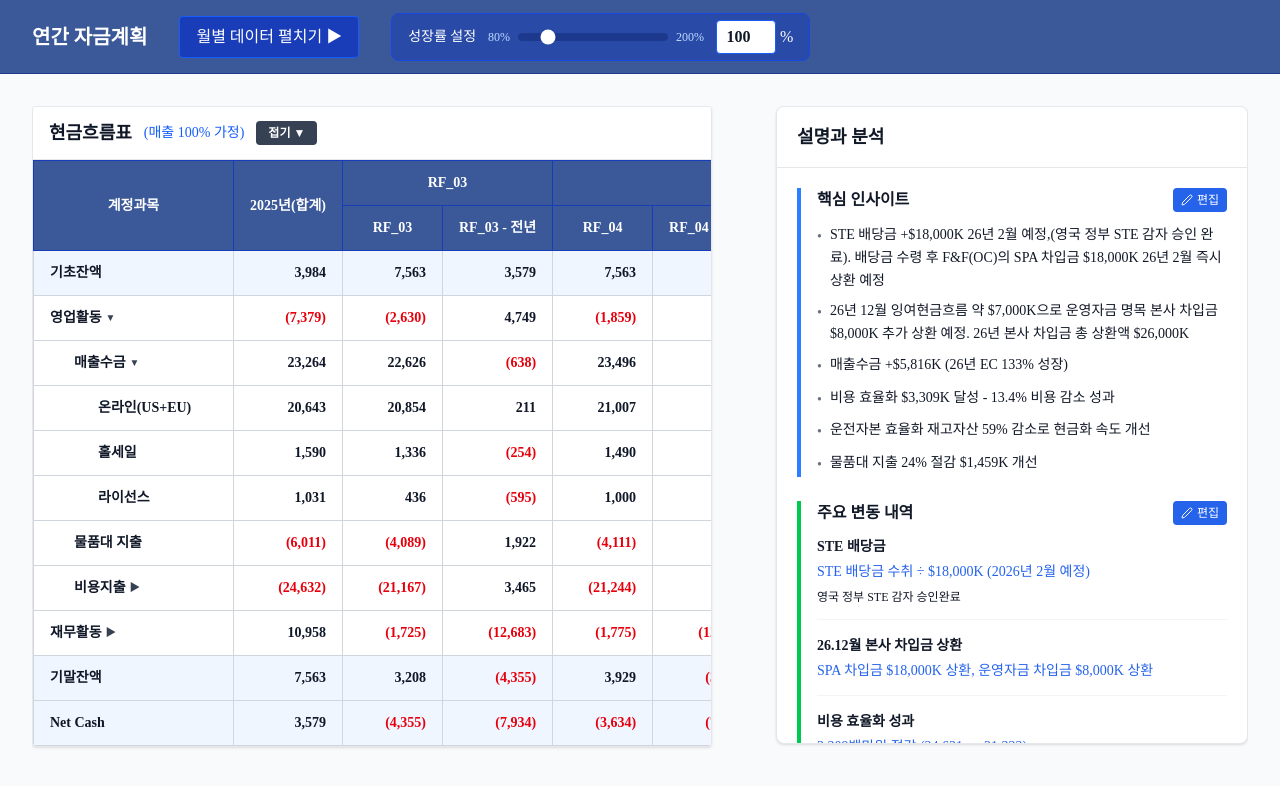
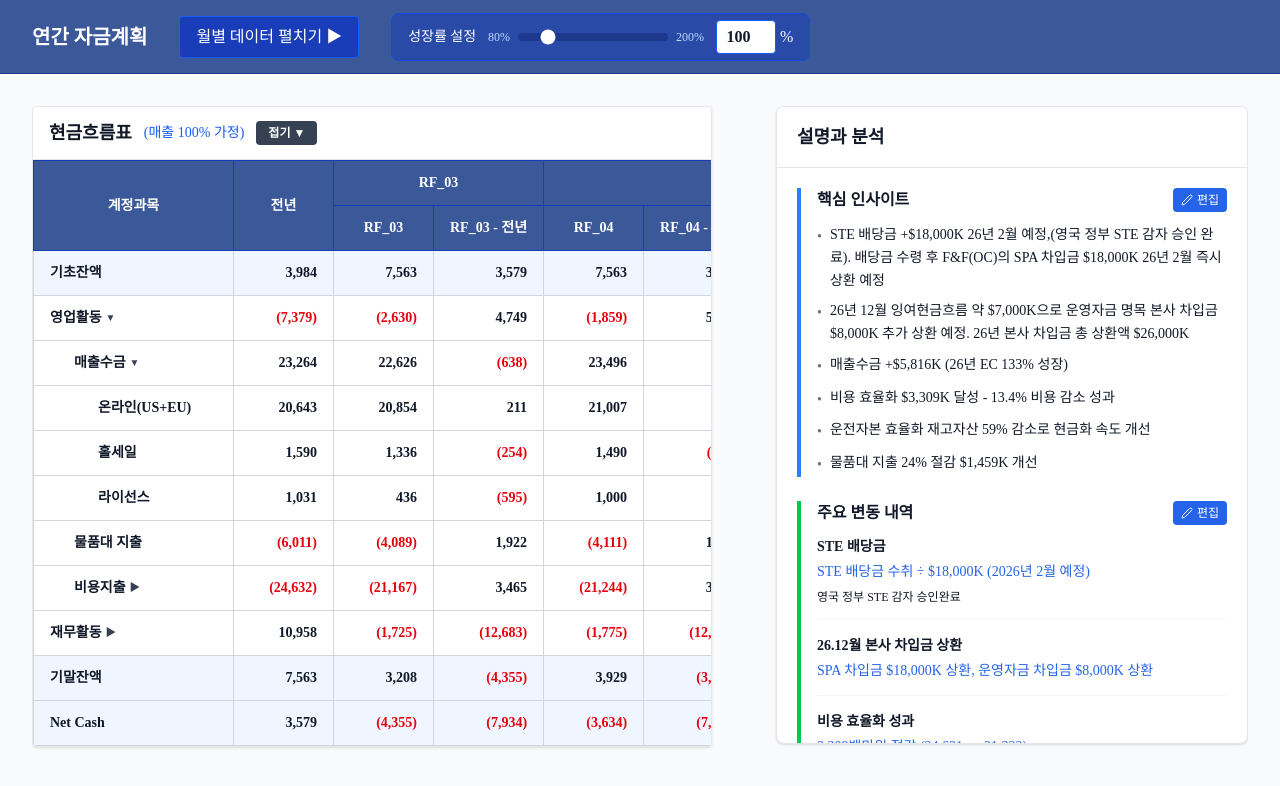
Before and after one commit to kyeongsoo88/stocashnew, a Next.js app: page / in a window 1280 px wide. Shown: the top 786 px of the page. Built offline with nearby package versions, Linux system fonts and the light colour scheme; a web font is replaced by a local one.

Commit message:
Change header label from '2025년(합계)' to '전년'
Update table header to use simpler '전년' (previous year) label instead of '2025년(합계)' for better readability.

Co-authored-by: Cursor <cursoragent@cursor.com>

```diff
--- a/components/DataTable.tsx
+++ b/components/DataTable.tsx
@@ -177,7 +177,7 @@ export const DataTable: React.FC<DataTableProps> = ({
   // 새로운 레이아웃의 헤더 구조 정의
   const newLayoutHeaders = useNewLayout && !showMonthly ? [
     { label: '계정과목', rowSpan: 2, colSpan: 1 },
-    { label: '2025년(합계)', rowSpan: 2, colSpan: 1 },
+    { label: '전년', rowSpan: 2, colSpan: 1 },
     { label: 'RF_03', rowSpan: 1, colSpan: 2, children: [
       { label: 'RF_03', rowSpan: 1, colSpan: 1 },
       { label: 'RF_03 - 전년', rowSpan: 1, colSpan: 1 },
@@ -222,7 +222,7 @@ export const DataTable: React.FC<DataTableProps> = ({
                     'min-w-[100px]'
                   )}
                 >
-                  2025년(합계)
+                  전년
                 </th>
                 <th
                   colSpan={2}
```
